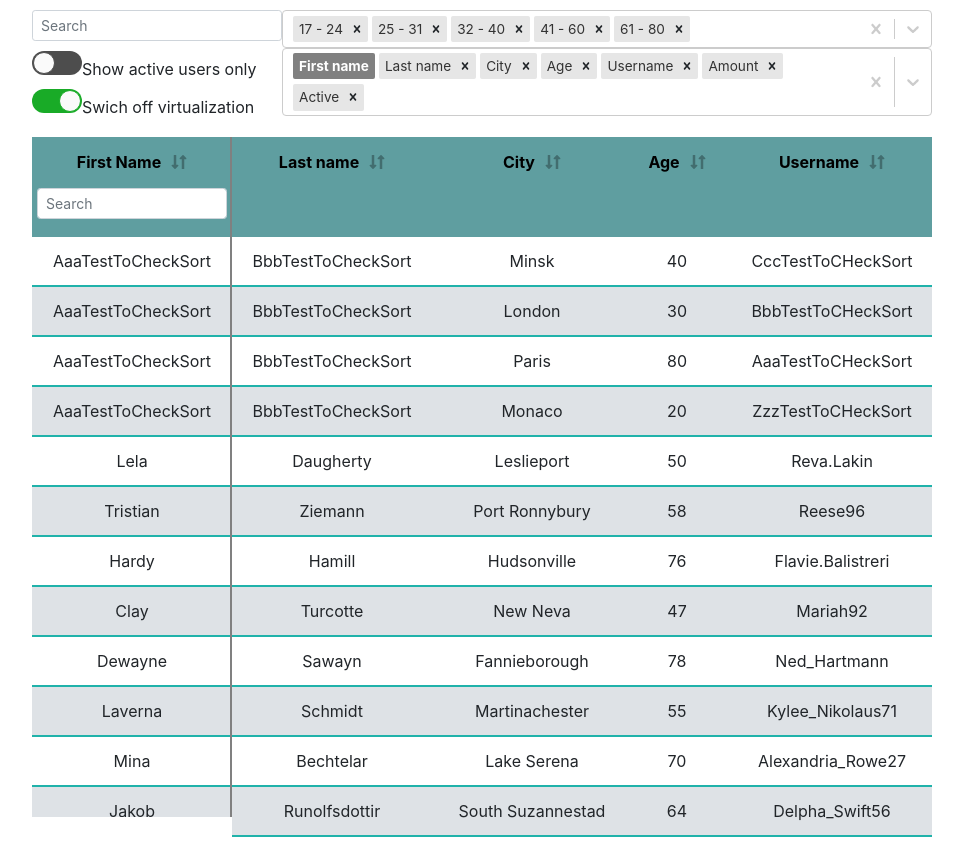
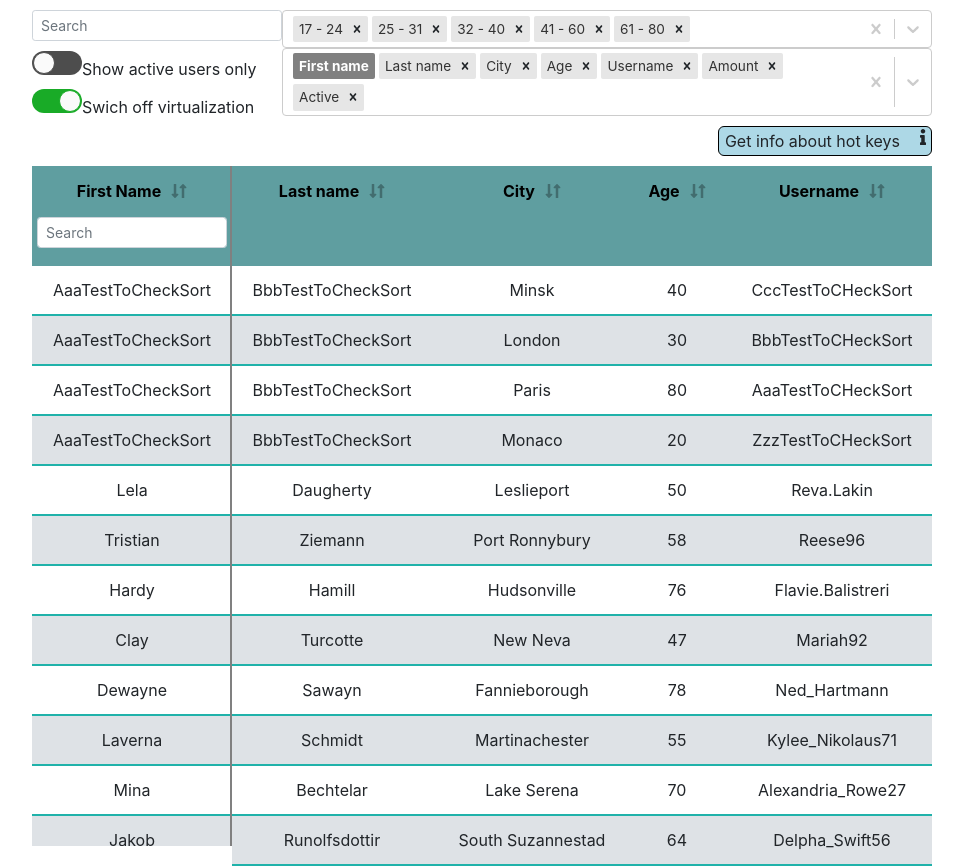
Before and after one commit to dobrynanikitich/datagrid, a React (Create React App) app in the folder datagrid/: page / in a window 1280 px wide. Shown: the whole page, without its empty margins (158-1121 px from the left). Before the commit the page ends 837 px from the top, so only its background shows below. Built offline with nearby package versions, Linux system fonts and the light colour scheme.

Commit message:
feat: add tooltip for main actions

```diff
--- a/datagrid/package.json
+++ b/datagrid/package.json
@@ -25,6 +25,7 @@
     "react-select": "^3.0.8",
     "react-stopwatch": "^2.0.4",
     "react-toggle": "^4.1.1",
+    "react-tooltip": "^4.1.2",
     "react-virtualized-auto-sizer": "^1.0.2",
     "react-window": "^1.8.5",
     "redux": "^4.0.5",
--- a/datagrid/src/App.js
+++ b/datagrid/src/App.js
@@ -10,6 +10,7 @@ import Controll from './components/Controll/controll';
 
 import { FontAwesomeIcon } from '@fortawesome/react-fontawesome';
 import { faTrashAlt } from '@fortawesome/free-solid-svg-icons';
+import ReactTooltip from 'react-tooltip';
 
 const msToTime = (duration) => {
   var milliseconds = parseInt((duration % 1000) / 100),
@@ -38,6 +39,7 @@ const App = ({  users, changeUsers, keyPressControllHandler, setRows, deleteSele
   if (users.length) {
     return (
       <div className="App">
+          <ReactTooltip place='bottom' />
           <Controll />
           <div className={!setRows.length ? 'displayNone' : 'deleteRows'}>
             <div>
--- a/datagrid/src/components/Controll/Select/select.js
+++ b/datagrid/src/components/Controll/Select/select.js
@@ -11,7 +11,7 @@ const options = Object.keys(ageColumnSortEnum).map(key => (
     }
 ))
 
-const SelectAge = ({ multiselectFilterHandler }) => {
+const SelectAge = ({ multiselectFilterHandler, toolTip }) => {
     return (
         <Select
             closeMenuOnSelect={false}
@@ -19,6 +19,7 @@ const SelectAge = ({ multiselectFilterHandler }) => {
             onChange={(change) => multiselectFilterHandler(change)}
             isMulti
             options={options}
+            data-tip={toolTip}
         />
     );
 }
--- a/datagrid/src/components/Controll/Toogle/switchVirtualization.js
+++ b/datagrid/src/components/Controll/Toogle/switchVirtualization.js
@@ -4,13 +4,14 @@ import "react-toggle/style.css";
 
 import './toggle.css';
 
-const SwitchOffVirt = ({ isVitrualized, switchVirtualizationStatus }) => {
+const SwitchOffVirt = ({ isVitrualized, switchVirtualizationStatus, toolTip }) => {
     return (
-        <label className='toogle-wrapper'>
+        <label className='toogle-wrapper' data-tip={toolTip}>
         <Toggle
             defaultChecked={isVitrualized}
             icons={false}
-            onChange={switchVirtualizationStatus} />
+            onChange={switchVirtualizationStatus}
+            />
         <span>Swich off virtualization</span>
         </label>
     )
--- a/datagrid/src/components/Controll/Toogle/toggle.js
+++ b/datagrid/src/components/Controll/Toogle/toggle.js
@@ -4,13 +4,14 @@ import "react-toggle/style.css";
 
 import './toggle.css';
 
-const ToggleButton = ({ isToogleActive, switchToogleHandler }) => {
+const ToggleButton = ({ isToogleActive, switchToogleHandler, toolTip }) => {
     return (
-        <label className='toogle-wrapper'>
+        <label className='toogle-wrapper' data-tip={toolTip}>
         <Toggle
             defaultChecked={isToogleActive}
             icons={false}
-            onChange={switchToogleHandler} />
+            onChange={switchToogleHandler}
+        />
         <span>Show active users only</span>
         </label>
     )
--- a/datagrid/src/components/Controll/controll.css
+++ b/datagrid/src/components/Controll/controll.css
@@ -20,3 +20,30 @@
     height: 30px;
     padding-top: 10px;
 }
+
+.get-info--wrapper {
+    display: flex;
+    justify-content: flex-end;
+    box-sizing: border-box;
+    height: 30px;
+    margin-top: 10px;
+    align-items: center;
+}
+
+.get-info {
+    background: lightblue;
+    padding: 2px 5px;
+    border-radius: 6px;
+    border: 1px solid black;
+    display: flex;
+    justify-content: flex-end;
+    width: 33%;
+}
+
+.get-info > span {
+    margin-right: 20px;
+}
+
+.get-info:hover {
+    cursor: pointer;
+}
--- a/datagrid/src/components/Controll/controll.js
+++ b/datagrid/src/components/Controll/controll.js
@@ -6,6 +6,9 @@ import Toogle from './Toogle/toggle';
 import SelectAge from './Select/select';
 import SelectColumns from './HideColumns/hideColumns';
 import SwitchVirtualization from './Toogle/switchVirtualization';
+
+import { FontAwesomeIcon } from '@fortawesome/react-fontawesome';
+import { faInfo} from '@fortawesome/free-solid-svg-icons';
 
 import { FILTER_BY_COLUMN, SWITCH_TOOGLE, MULTISELECT_FILTER, FILTER_BY_ARRAY, SELECT_COLUMNS, SWITCH_OFF_VITRUALIZATION } from '../../actions/actions';
 
@@ -30,19 +33,32 @@ const Controll = ({
                 searchInputs={searchInputs}
                 filterUsersByColumn={filterUsersByColumn}
                 filterUsersByArray={filterUsersByArray}
+                toolTip='Filer by any text column in table'
             />
             <Toogle
                 isToogleActive={isToogleActive}
                 switchToogleHandler={switchToogleHandler}
+                toolTip='Filter only active users in table'
             />
             <SwitchVirtualization
               isVitrualized={isVirtualized}
               switchVirtualizationStatus={switchVirtualizationStatus}
+              toolTip='Try to switch off the virtualize effect and check the sort speed of any column e.x.'
             />
           </div>
           <div className='right-controll--wrapper'>
-            <SelectAge multiselectFilterHandler={multiselectFilterHandler}/>
+            <SelectAge multiselectFilterHandler={multiselectFilterHandler} toolTip='Select users by Age column (ENUM implementation)'/>
             <SelectColumns selectColumnsHandler={selectColumnsHandler}/>
+            <div className='get-info--wrapper'>
+              <div
+                className='get-info'
+                data-multiline={true}
+                data-tip='To sort on few columns, please, hold SHIFT btn. To select more then one row to delete, please use CTRL button'
+              >
+                <span>Get info about hot keys</span>
+                <FontAwesomeIcon icon={faInfo} />
+              </div>
+            </div>
           </div>
         </section>
     );
--- a/datagrid/src/components/Table/Grid/Input/input.js
+++ b/datagrid/src/components/Table/Grid/Input/input.js
@@ -6,7 +6,7 @@ import './input.css';
 
 let classNames = require('classnames');
 
-const Input = ({ id, filterUsersByColumn, filterUsersByArray, searchInputs }) => {
+const Input = ({ id, filterUsersByColumn, filterUsersByArray, searchInputs, toolTip }) => {
     let classes = classNames({
         'firstNameInput': id === 0,
         'lastNameInput': id === 1,
@@ -25,6 +25,7 @@ const Input = ({ id, filterUsersByColumn, filterUsersByArray, searchInputs }) =>
                     e.persist()
                     id === 0 ? filterUsersByColumn(e, id) : filterUsersByArray(e, id)
                 }}
+                data-tip={toolTip}
             />
         </InputGroup>
     );
--- a/datagrid/src/components/Table/Grid/grid.js
+++ b/datagrid/src/components/Table/Grid/grid.js
@@ -8,6 +8,7 @@ import { userDataEnum, firstColumnEnum, tableHeaderEnum, gridWidth } from '../..
 import { FontAwesomeIcon } from '@fortawesome/react-fontawesome';
 import { faLongArrowAltDown, faLongArrowAltUp } from '@fortawesome/free-solid-svg-icons';
 import Input from './Input/input';
+import ReactTooltip from 'react-tooltip';
 
 import './grid.css';
 
@@ -67,13 +68,14 @@ const VirtualizedTable = ({ users = [], sortUsers, height, sortedColumns, filter
                 onClick={(e) => setActiveRow(e)}
                 className={classes}
                 style={style}
+                data-tip='Press'
             >
                 {users[rowIndex][userDataEnum[columnsToDisplay[columnIndex]]]}
             </div>
         );
     };
 
-    const stickyLeftColumn = ({ columnIndex, rowIndex, style }) => {
+    const stickyLeftColumn = ({ columnIndex, rowIndex, style, toolTip }) => {
         let classes = classNames({
             'table-cell': true,
             'light-cell': rowIndex % 2 === 0,
@@ -88,6 +90,7 @@ const VirtualizedTable = ({ users = [], sortUsers, height, sortedColumns, filter
                 onClick={(e) => setActiveRow(e)}
                 className={classes}
                 style={style}
+                data-tip={toolTip}
             >
                 {users[rowIndex][firstColumnEnum[columnIndex]]}
             </div>
@@ -223,6 +226,7 @@ const VirtualizedTable = ({ users = [], sortUsers, height, sortedColumns, filter
             rowCount={users ? users.length : 0}
             rowHeight={index => rowHeights[index]}
             width={200}
+            toolTip='lalalal'
           >
             {stickyLeftColumn}
           </Grid>
--- a/datagrid/src/index.js
+++ b/datagrid/src/index.js
@@ -13,6 +13,6 @@ const store = createStore(
     window.__REDUX_DEVTOOLS_EXTENSION__ && window.__REDUX_DEVTOOLS_EXTENSION__()
 );
 
-ReactDOM.render(<Provider store={store}><App/></Provider>, document.getElementById('root'));
+ReactDOM.render(<Provider store={store}><App /></Provider>, document.getElementById('root'));
 
 serviceWorker.unregister();
```
Also changed, not shown: 1 other file (tests, documents, lock files or other folders).
